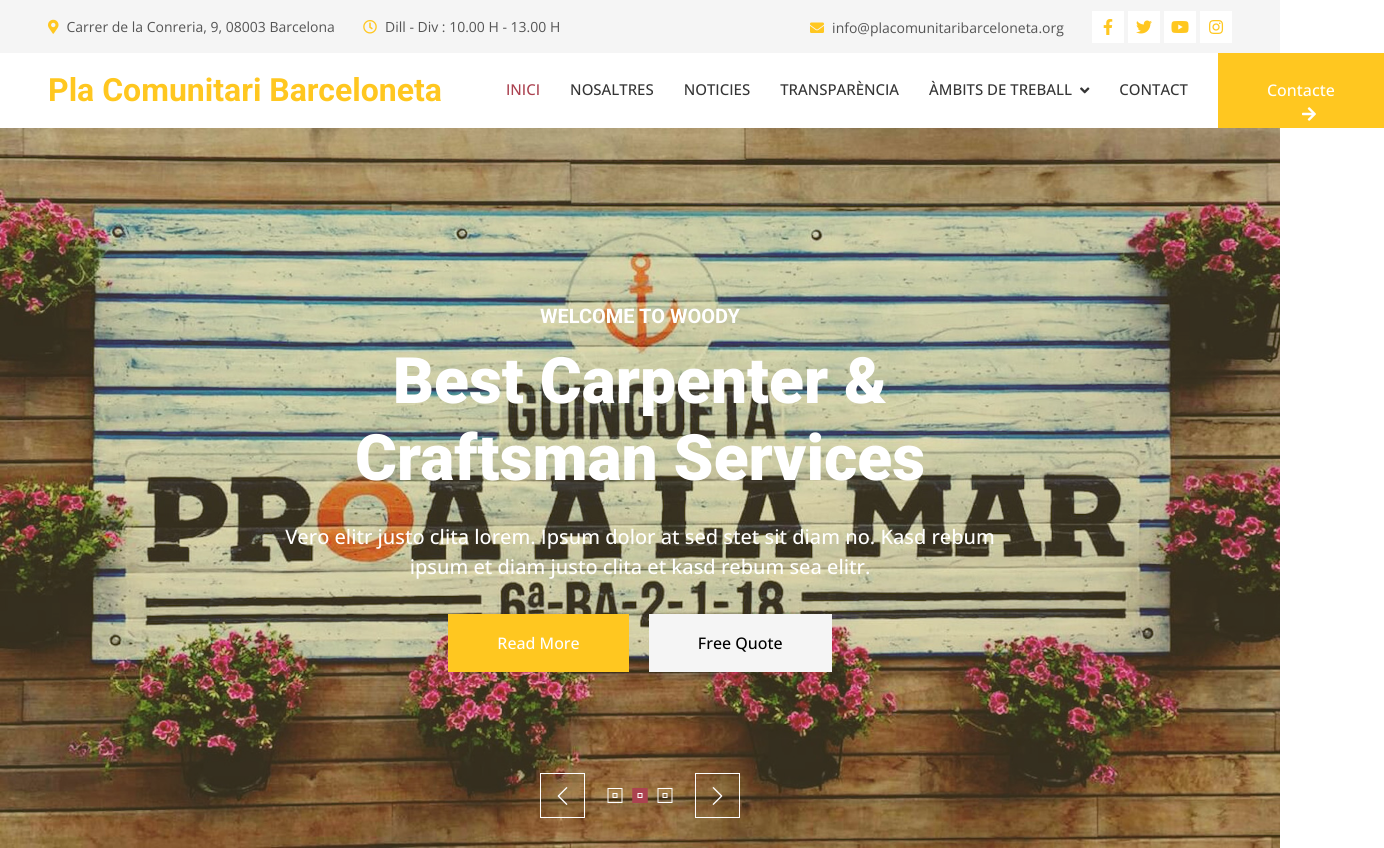
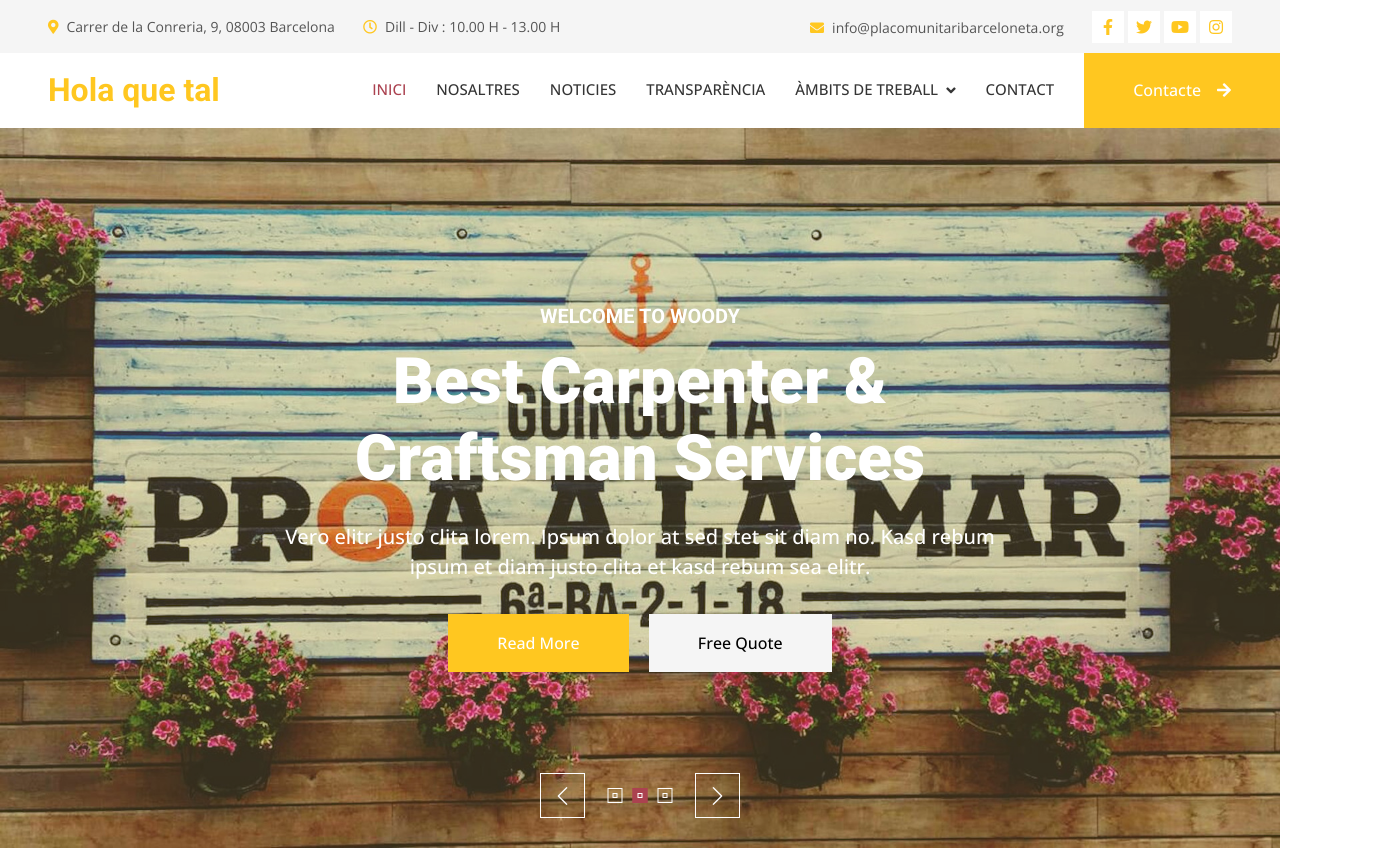
Before and after one commit to nata-stack/pcb, a website: page index.html in a window 1280 px wide. Shown: the top 848 px of the page, 1384 px wide, since content can reach past the window. Drawn offline with nearby package versions, Linux system fonts and the light colour scheme.

Commit message:
hola que tal

```diff
--- a/index.html
+++ b/index.html
@@ -75,7 +75,7 @@
     <!-- Navbar Start -->
     <nav class="navbar navbar-expand-lg bg-white navbar-light sticky-top p-0">
         <a href="index.html" class="navbar-brand d-flex align-items-center px-4 px-lg-5">
-            <h2 class="m-0 text-primary">Pla Comunitari Barceloneta</h2>
+            <h2 class="m-0 text-primary">Hola que tal</h2>
         </a>
         <button type="button" class="navbar-toggler me-4" data-bs-toggle="collapse" data-bs-target="#navbarCollapse">
             <span class="navbar-toggler-icon"></span>
```
